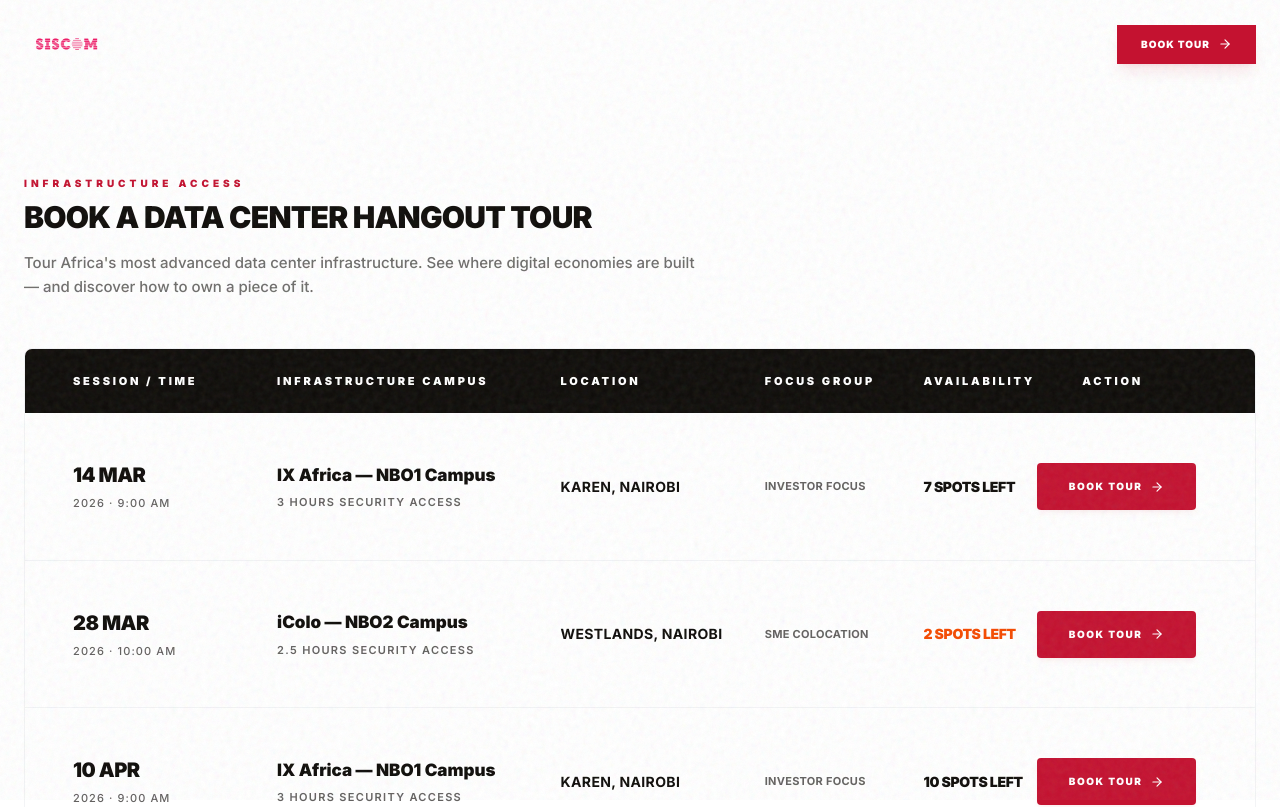
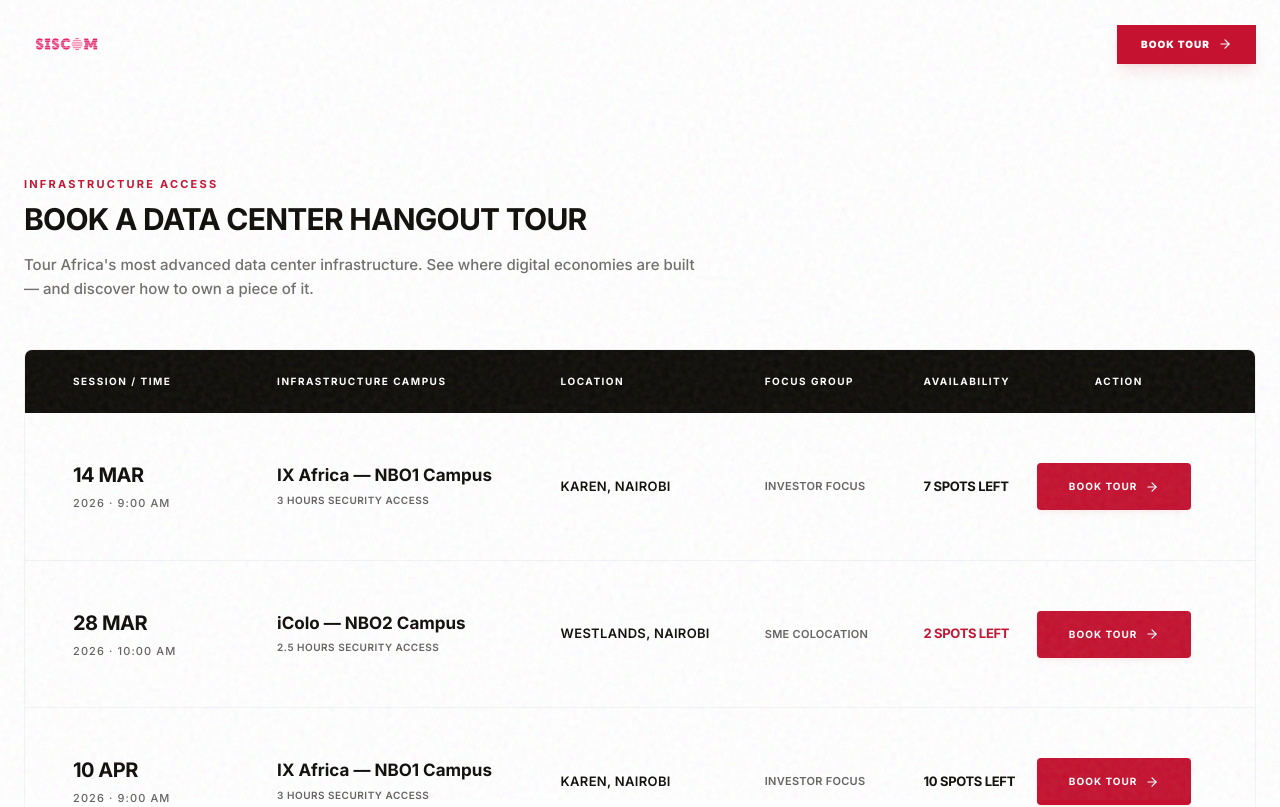
Before and after one commit to CodeWithFin/siscom-tour, a Next.js app: page / in a window 1280 px wide. Shown: the top 807 px of the page. Built offline with nearby package versions, Linux system fonts and the light colour scheme.

Commit message:
style: Adjust typography, spacing, and minor aesthetic details across tour card components.

```diff
--- a/src/components/TourCards.jsx
+++ b/src/components/TourCards.jsx
@@ -75,10 +75,10 @@
         <section id="tours" className="py-24 bg-white">
             <div className="max-w-screen-2xl mx-auto px-6">
                 <div className="mb-12">
-                    <span className="text-[10px] font-black uppercase tracking-[0.4em] text-crimson mb-2 block">
+                    <span className="text-[11px] font-bold uppercase tracking-[0.2em] text-crimson mb-2 block">
                         Infrastructure Access
                     </span>
-                    <h2 className="text-3xl font-black text-ink tracking-tight uppercase">
+                    <h2 className="text-3xl font-bold text-ink tracking-tight uppercase">
                         Book a Data Center Hangout Tour
                     </h2>
                     <p className="mt-4 text-[15px] font-medium text-ink/60 max-w-2xl leading-relaxed">
@@ -90,7 +90,7 @@
                 <div className="hidden lg:block overflow-x-auto overflow-y-hidden">
                     <div className="min-w-[1200px] border border-gray-100 rounded-lg overflow-hidden shadow-[0_8px_30px_rgb(0,0,0,0.04)] bg-white">
                         {/* Table Header */}
-                        <div className="bg-ink text-white flex items-center px-12 py-6 text-[11px] font-black uppercase tracking-[0.25em]">
+                        <div className="bg-ink text-white flex items-center px-12 py-6 text-[10px] font-bold uppercase tracking-[0.15em]">
                             <div className="w-[18%]">Session / Time</div>
                             <div className="w-[25%]">Infrastructure Campus</div>
                             <div className="w-[18%]">Location</div>
@@ -111,7 +111,7 @@
                                 >
                                     {/* Column 1: Date/Time */}
                                     <div className="w-[18%]">
-                                        <div className="text-xl font-black text-ink tracking-tight mb-1.5">{tour.day} {tour.month}</div>
+                                        <div className="text-xl font-bold text-ink tracking-tight mb-1.5">{tour.day} {tour.month}</div>
                                         <div className="text-[11px] text-ink/65 font-medium uppercase tracking-widest">
                                             {tour.year} · {tour.time}
                                         </div>
@@ -119,31 +119,31 @@
 
                                     {/* Column 2: Facility */}
                                     <div className="w-[25%] pr-10">
-                                        <div className="text-[17px] font-black text-ink group-hover:text-crimson transition-colors mb-1.5">
+                                        <div className="text-[17px] font-bold text-ink group-hover:text-crimson transition-colors mb-1.5 leading-tight">
                                             {tour.facility}
                                         </div>
-                                        <div className="text-[11px] text-ink/65 font-semibold uppercase tracking-[0.12em]">
+                                        <div className="text-[10px] text-ink/65 font-semibold uppercase tracking-wider">
                                             {tour.duration} SECURITY ACCESS
                                         </div>
                                     </div>
 
                                     {/* Column 3: Location */}
                                     <div className="w-[18%]">
-                                        <div className="text-sm font-bold text-ink uppercase tracking-wide">
+                                        <div className="text-[13px] font-semibold text-ink uppercase tracking-wide">
                                             {tour.location}
                                         </div>
                                     </div>
 
                                     {/* Column 4: Focus */}
                                     <div className="w-[14%]">
-                                        <div className="text-[11px] font-bold text-ink/65 uppercase tracking-wide">
+                                        <div className="text-[11px] font-semibold text-ink/65 uppercase tracking-wide">
                                             {tour.focus}
                                         </div>
                                     </div>
 
                                     {/* Column 5: Availability */}
                                     <div className="w-[10%]">
-                                        <div className={`text-sm font-black tracking-tight ${tour.isLimited ? 'text-orange-600' : 'text-ink'}`}>
+                                        <div className={`text-[13px] font-bold tracking-tight ${tour.isLimited ? 'text-crimson' : 'text-ink'}`}>
                                             {tour.availability}
                                         </div>
                                     </div>
@@ -152,7 +152,7 @@
                                     <div className="w-[15%] text-right pr-16">
                                         <button
                                             onClick={() => handleBookTour(tour)}
-                                            className="bg-crimson text-white text-[10px] font-black uppercase tracking-[0.15em] px-8 py-4 rounded-sm hover:bg-crimson-light transition-all flex items-center justify-center gap-2 whitespace-nowrap shadow-md shadow-crimson/5 hover:translate-x-1"
+                                            className="bg-crimson text-white text-[10px] font-bold uppercase tracking-[0.1em] px-8 py-4 rounded hover:bg-crimson-light transition-all flex items-center justify-center gap-2 whitespace-nowrap shadow-md shadow-crimson/5 hover:translate-x-1"
                                         >
                                             Book tour <ArrowRight size={14} />
                                         </button>
@@ -178,12 +178,12 @@
                                 {/* Mobile Header: Date & Status */}
                                 <div className="flex justify-between items-start mb-6">
                                     <div>
-                                        <div className="text-2xl font-black text-ink tracking-tight">{tour.day} {tour.month}</div>
-                                        <div className="text-[10px] text-ink/60 font-black uppercase tracking-widest mt-1">
+                                        <div className="text-2xl font-bold text-ink tracking-tight">{tour.day} {tour.month}</div>
+                                        <div className="text-[10px] text-ink/60 font-semibold uppercase tracking-widest mt-1">
                                             {tour.year} · {tour.time}
                                         </div>
                                     </div>
-                                    <div className={`text-[10px] font-black uppercase tracking-widest px-3 py-1.5 rounded-sm ${tour.isLimited ? 'bg-orange-50 text-orange-600' : 'bg-gray-50 text-ink'}`}>
+                                    <div className={`text-[10px] font-bold uppercase tracking-widest px-3 py-1.5 rounded ${tour.isLimited ? 'bg-crimson/5 text-crimson' : 'bg-gray-50 text-ink'}`}>
                                         {tour.availability}
                                     </div>
                                 </div>
@@ -191,18 +191,18 @@
                                 {/* Body: Facility & Campus */}
                                 <div className="space-y-4 mb-8">
                                     <div>
-                                        <span className="text-[9px] font-black uppercase tracking-widest text-crimson block mb-1">Infrastructure Campus</span>
-                                        <div className="text-[18px] font-black text-ink leading-tight">{tour.facility}</div>
+                                        <span className="text-[10px] font-bold uppercase tracking-wider text-crimson block mb-1">Infrastructure Campus</span>
+                                        <div className="text-[18px] font-bold text-ink leading-tight">{tour.facility}</div>
                                     </div>
 
                                     <div className="grid grid-cols-2 gap-4 pt-4 border-t border-gray-50">
                                         <div>
-                                            <span className="text-[9px] font-black uppercase tracking-widest text-ink/40 block mb-1">Location</span>
-                                            <div className="text-[11px] font-black uppercase tracking-wider text-ink">{tour.location}</div>
+                                            <span className="text-[9px] font-semibold uppercase tracking-widest text-ink/40 block mb-1">Location</span>
+                                            <div className="text-[11px] font-bold uppercase tracking-wider text-ink">{tour.location}</div>
                                         </div>
                                         <div>
-                                            <span className="text-[9px] font-black uppercase tracking-widest text-ink/40 block mb-1">Focus Group</span>
-                                            <div className="text-[11px] font-black uppercase tracking-wider text-ink">{tour.focus}</div>
+                                            <span className="text-[9px] font-semibold uppercase tracking-widest text-ink/40 block mb-1">Focus Group</span>
+                                            <div className="text-[11px] font-bold uppercase tracking-wider text-ink">{tour.focus}</div>
                                         </div>
                                     </div>
                                 </div>
@@ -210,7 +210,7 @@
                                 {/* Action Button */}
                                 <button
                                     onClick={() => handleBookTour(tour)}
-                                    className="w-full bg-crimson text-white text-[11px] font-black uppercase tracking-[0.2em] py-5 rounded-sm flex items-center justify-center gap-3 active:scale-[0.98] transition-all"
+                                    className="w-full bg-crimson text-white text-[11px] font-bold uppercase tracking-[0.15em] py-5 rounded flex items-center justify-center gap-3 active:scale-[0.98] transition-all"
                                 >
                                     Book tour <ArrowRight size={16} />
                                 </button>
```
